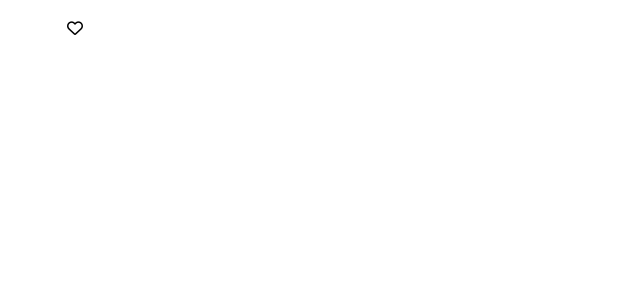
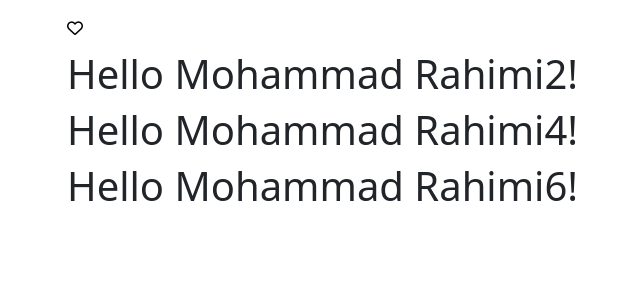
Before and after one commit to zamoosh/react-first, a React (Vite) app: page / in a window 1280 px wide. Shown: the top 300 px of the page, without its empty margins (15-655 px from the left). Built offline with nearby package versions, Linux system fonts and the light colour scheme.

Commit message:
make message, inpute component

```diff
--- a/src/App.tsx
+++ b/src/App.tsx
@@ -1,9 +1,14 @@
 import Heart from "./componenets/HeartComponent/Heart";
+import Message from "./Message";
 
 function App() {
   return (
     <div className={"container mt-3"}>
       <Heart onClick={() => console.log("heart clicked")} />
+
+      <Message />
+      <Message />
+      <Message />
     </div>
   );
 }
--- a/src/Message.tsx
+++ b/src/Message.tsx
@@ -1,6 +1,8 @@
+let count = 0;
+
 function Message() {
-
-  const name = "Mohammad Rahimi";
+  count++;
+  const name = "Mohammad Rahimi" + count;
   return <h1>Hello {name}!</h1>;
 }
 
```
